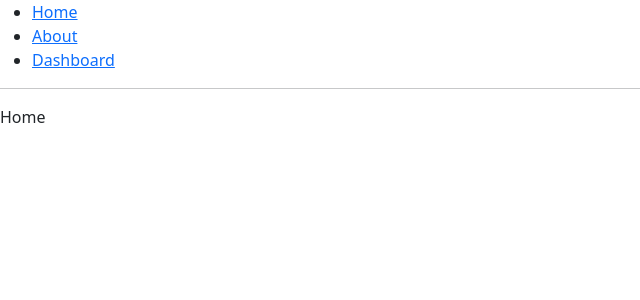
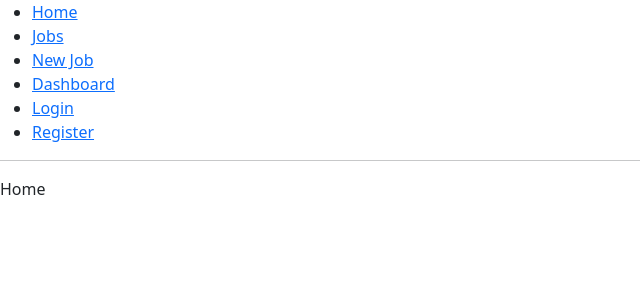
Before and after one commit to TSmith1992/RestauwantFrontEnd, a React (Create React App) app in the folder restauwant-frontend/: page / in a window 1280 px wide. Shown: the top 300 px of the page, without its empty margins (0-640 px from the left). Built offline with nearby package versions, Linux system fonts and the light colour scheme.

Commit message:
added more react

```diff
--- a/restauwant-frontend/src/App.js
+++ b/restauwant-frontend/src/App.js
@@ -9,28 +9,36 @@ function App() {
             <Link to="/">Home</Link>
           </li>
           <li>
-            <Link to="/about">About</Link>
+            <Link to="/jobs">Jobs</Link>
+          </li>
+          <li>
+            <Link to="/jobs/new">New Job</Link>
           </li>
           <li>
             <Link to="/dashboard">Dashboard</Link>
           </li>
+          <li>
+            <Link to="/login">Login</Link>
+          </li>
+          <li>
+            <Link to="/register">Register</Link>
+          </li>
         </ul>
 
         <hr />
-
-        {/*
-        A <Switch> looks through all its children <Route>
-        elements and renders the first one whose path
-        matches the current URL. Use a <Switch> any time
-        you have multiple routes, but you want only one
-        of them to render at a time
-      */}
         <Switch>
           <Route exact path="/">
             Home
           </Route>
-          <Route path="/about">About</Route>
+          <Route exact path="/jobs">
+            Jobs
+          </Route>
+          <Route exact path="/jobs/new">
+            New Job
+          </Route>
           <Route path="/dashboard">Dashboard</Route>
+          <Route path="/login">Login</Route>
+          <Route path="/register">Register</Route>
         </Switch>
       </div>
     </Router>
```
